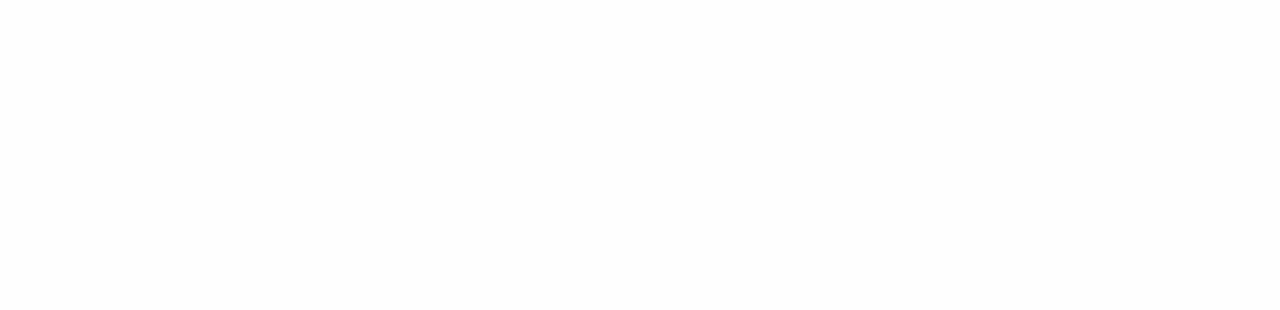
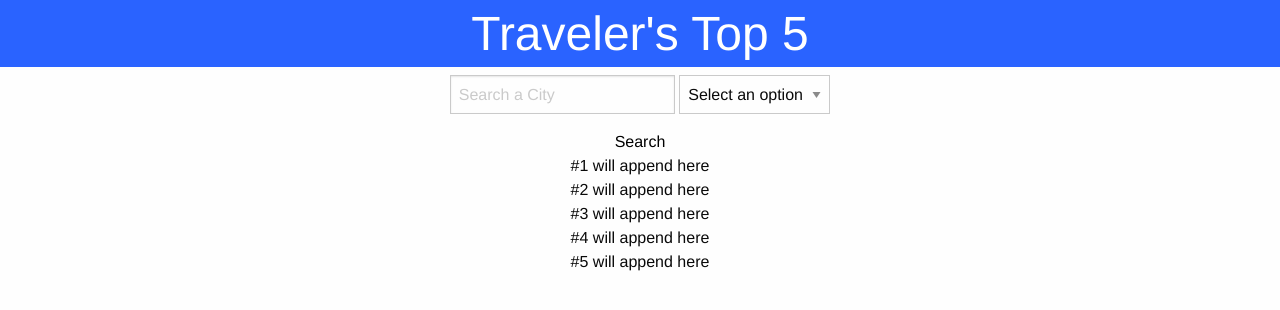
Before and after one commit to gabriellamiller-eakin/Travelers-Top-5, a plain HTML site: page index.html in a window 1280 px wide. Drawn offline with nearby package versions, Linux system fonts and the light colour scheme.

Commit message:
created the bones for our HTML- buttons, user inputs, header, etc.

```diff
--- a/assets/styles.css
+++ b/assets/styles.css
@@ -0,0 +1,17 @@
+header {
+    text-align: center;
+    background-color: rgb(42, 99, 255);
+    color: white;
+}
+
+#input {
+    display: inline-block;
+}
+
+#drop-down {
+    display: inline-block;
+}
+
+body {
+    text-align: center;
+}
--- a/index.html
+++ b/index.html
@@ -7,13 +7,44 @@
 
     <link rel="stylesheet" href="https://cdn.jsdelivr.net/npm/foundation-sites@6.6.3/dist/css/foundation.min.css"
     integrity="sha256-ogmFxjqiTMnZhxCqVmcqTvjfe1Y/ec4WaRj/aQPvn+I=" crossorigin="anonymous">
-    <link rel="styles" href="assets/styles.css">
+    <link rel="stylesheet" href="assets/styles.css">
 </head>
 
 <body>
 
+<header>
+    <h1>Traveler's Top 5</h1>
+</header>
 
+ <!-- div to hold user input and select drop down with search button -->
+    <div class="searchdiv">
 
+        <div id="input">
+        <input type="text" id="city-input" name="city-input" placeholder="Search a City">
+        </div>
+
+        <div id="drop-down">
+        <select name="activity" placeholder="select" id="activity">
+            <option value="" disabled selected> Select an option </option>
+            <option id="eat" value="eat">Grab a bite!</option>
+            <option id="sight" value="sight">See a sight!</option>
+            <option id="flight" value="flight">Take a flight!</option>
+            <option id="night" value="night">Spend the night!</option>
+        </select>
+        </div>
+
+        <br>
+        <button id="search">Search</button>
+    </div>
+<!-- foundation containers to hold info from the ajax calls. Script to append top 5 in whatever category is selected by the user -->
+
+<div id="option1"> #1 will append here </div>
+<div id="option2"> #2 will append here </div>
+<div id="option3"> #3 will append here </div>
+<div id="option4"> #4 will append here </div>
+<div id="option5"> #5 will append here </div>
+
+<footer> </footer>
 
 <script src="https://ajax.googleapis.com/ajax/libs/jquery/3.5.1/jquery.min.js"></script>
 <script src="https://cdn.jsdelivr.net/npm/foundation-sites@6.6.3/dist/js/foundation.min.js"
@@ -21,5 +52,4 @@ integrity="sha256-pRF3zifJRA9jXGv++b06qwtSqX1byFQOLjqa2PTEb2o=" crossorigin="ano
 <script src="assets/script.js"></script>
 </body>
 
-
 </html>
```
